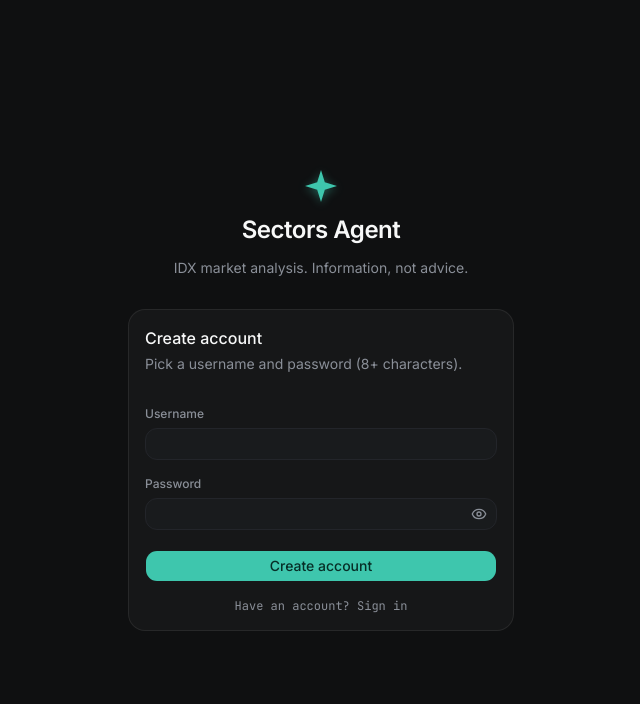
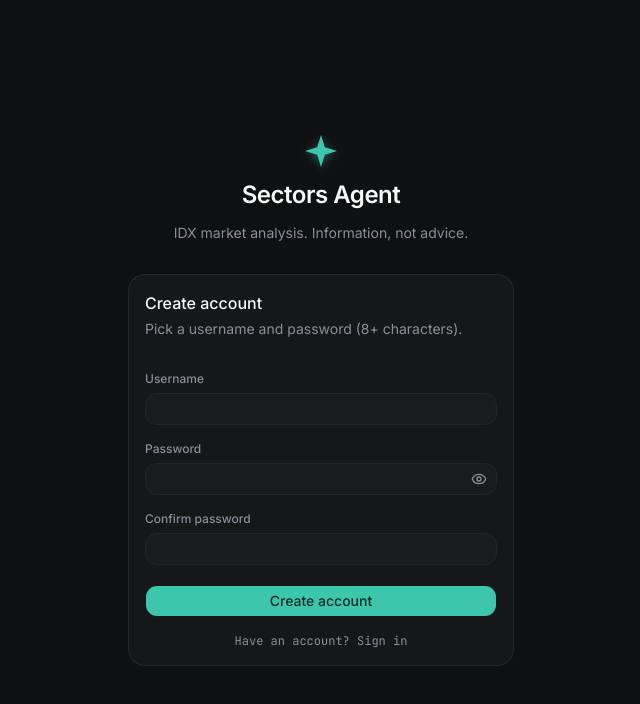
Before and after one commit to JovenWu/iori, a Next.js app in the folder frontend/: page /login in a window 1280 px wide. Both pictures are taken after a click on the button "No account? Create one". Shown: the top 704 px of the page, without its empty margins (319-959 px from the left). Built offline with nearby package versions, Linux system fonts and the light colour scheme; no server answers.

Commit message:
phase 17: confirm password on registration

```diff
--- a/frontend/app/(auth)/login/page.tsx
+++ b/frontend/app/(auth)/login/page.tsx
@@ -22,6 +22,7 @@ export default function LoginPage() {
   const [mode, setMode] = useState<"signin" | "register">("signin");
   const [username, setUsername] = useState("");
   const [password, setPassword] = useState("");
+  const [confirm, setConfirm] = useState("");
   const [showPassword, setShowPassword] = useState(false);
   const [error, setError] = useState<string | null>(null);
   const [busy, setBusy] = useState(false);
@@ -29,6 +30,10 @@ export default function LoginPage() {
   async function onSubmit(e: React.FormEvent) {
     e.preventDefault();
     if (busy) return;
+    if (mode === "register" && password !== confirm) {
+      setError("Passwords don't match");
+      return;
+    }
     setBusy(true);
     setError(null);
     try {
@@ -126,6 +131,24 @@ export default function LoginPage() {
                   </button>
                 </div>
               </div>
+              {mode === "register" && (
+                <div className="flex flex-col gap-1.5">
+                  <Label
+                    htmlFor="confirm"
+                    className="text-xs text-muted-foreground"
+                  >
+                    Confirm password
+                  </Label>
+                  <Input
+                    id="confirm"
+                    type={showPassword ? "text" : "password"}
+                    autoComplete="new-password"
+                    value={confirm}
+                    onChange={(e) => setConfirm(e.target.value)}
+                    required
+                  />
+                </div>
+              )}
               {error && (
                 <p className="font-mono text-xs text-destructive">{error}</p>
               )}
@@ -146,6 +169,7 @@ export default function LoginPage() {
                 onClick={() => {
                   setMode(mode === "signin" ? "register" : "signin");
                   setError(null);
+                  setConfirm("");
                 }}
                 className="cursor-pointer text-center font-mono text-xs text-muted-foreground transition-colors hover:text-foreground"
               >
```
